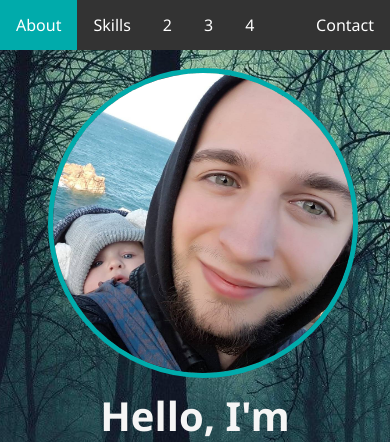
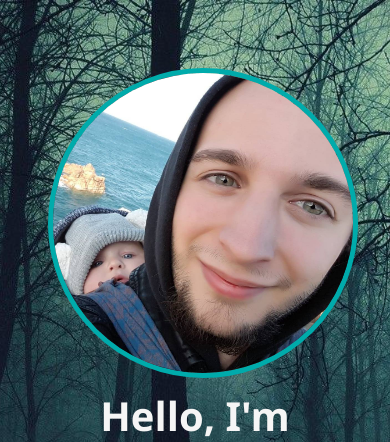
Before and after one commit to SylvainDurant/My-CV, a PHP site: page / in a window 390 px wide; the page is wider, and only the part inside the window is pictured. Shown: the top 442 px of that part. Run offline with PHP 8.4, Linux system fonts and the light colour scheme; some libraries are stand-ins or nearby versions.

Commit message:
nav disapear under 600px width

```diff
--- a/styles/style.css
+++ b/styles/style.css
@@ -27,6 +27,11 @@ section{
 }
 
 /* Nav */
+@media only screen and (max-width: 600px) {
+    #nav {
+      display: none;
+    }
+}
 #nav{
     z-index: 1;
     overflow: hidden;
```
